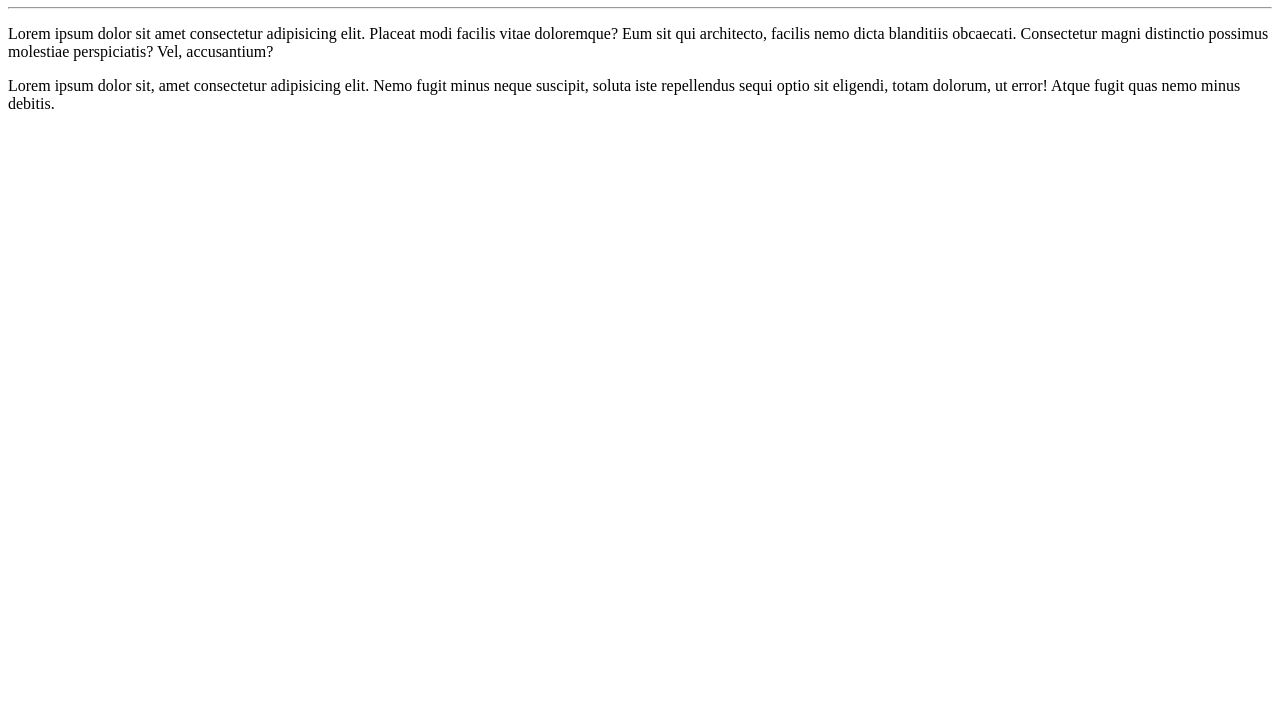
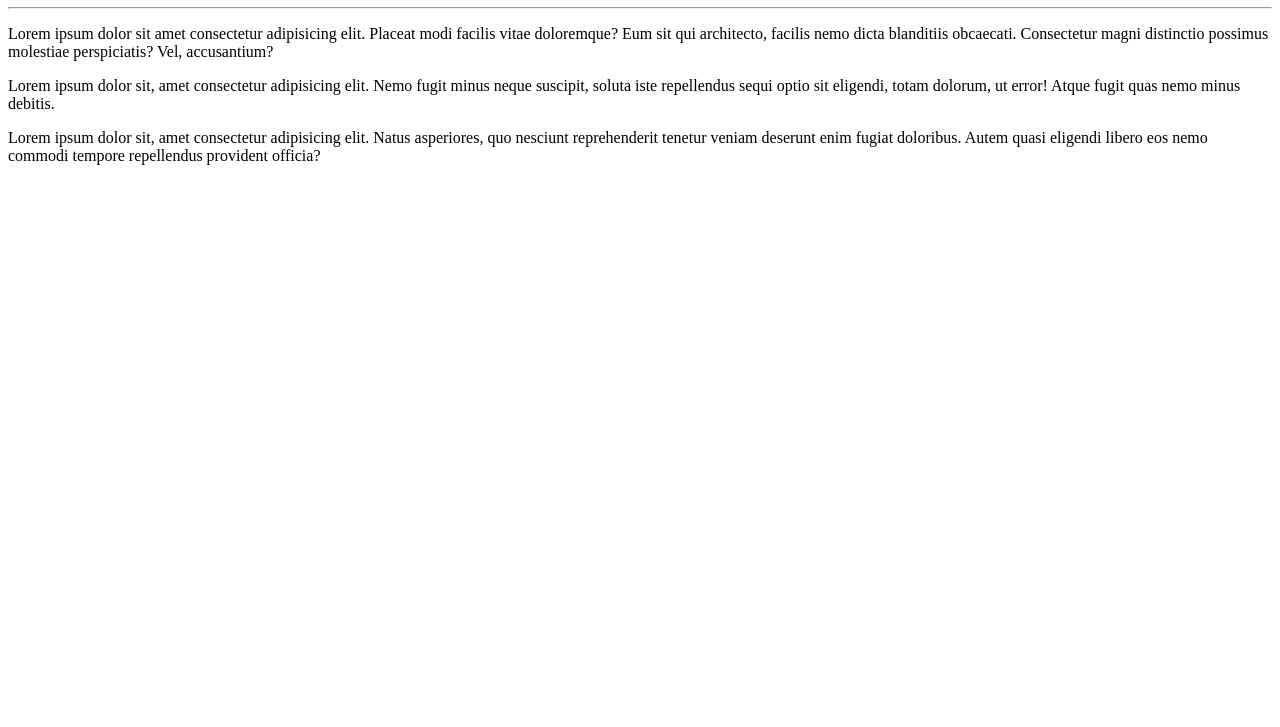
Before and after one commit to AugustoLazo/Primeiro, a plain HTML site: page Site-exemplo/index.html in a window 1280 px wide. Shown: the part 73-800 px from the top of the page. Drawn offline with Linux system fonts and the light colour scheme.

Commit message:
Adicionei mais uma linha

```diff
--- a/Site-exemplo/index.html
+++ b/Site-exemplo/index.html
@@ -13,5 +13,8 @@
     </p>
     <p>Lorem ipsum dolor sit, amet consectetur adipisicing elit. Nemo fugit minus neque suscipit, soluta iste repellendus sequi optio sit eligendi, totam dolorum, ut error! Atque fugit quas nemo minus debitis.
     </p>
+    <p>
+    Lorem ipsum dolor sit, amet consectetur adipisicing elit. Natus asperiores, quo nesciunt reprehenderit tenetur veniam deserunt enim fugiat doloribus. Autem quasi eligendi libero eos nemo commodi tempore repellendus provident officia?
+    </p>
 </body>
 </html>
```
